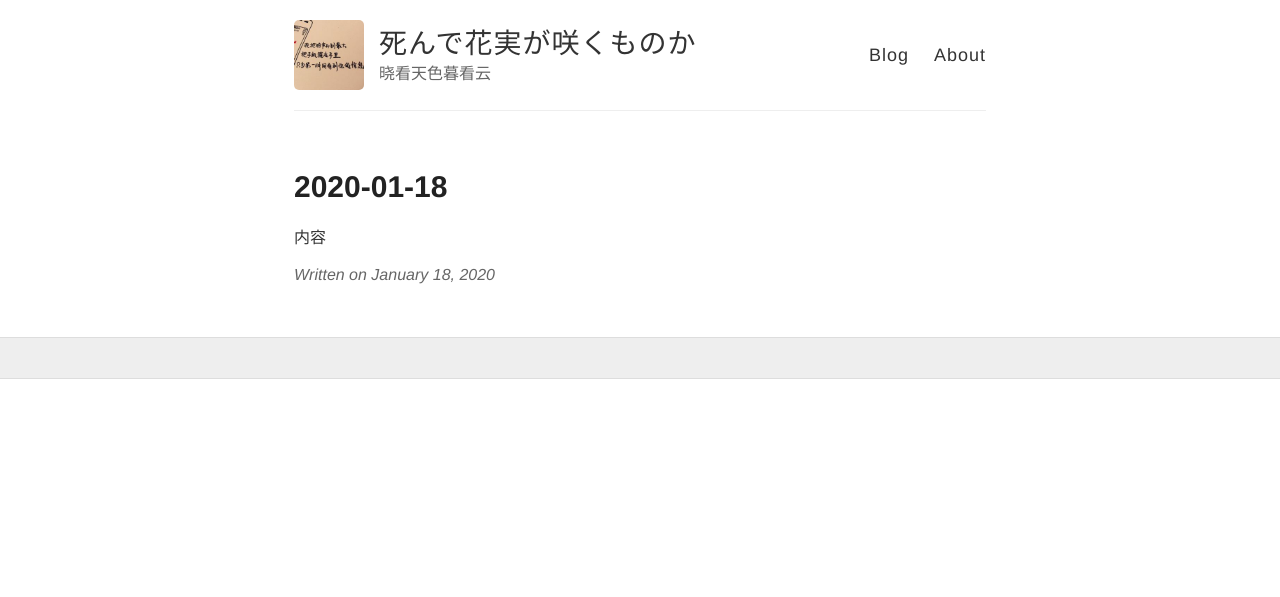
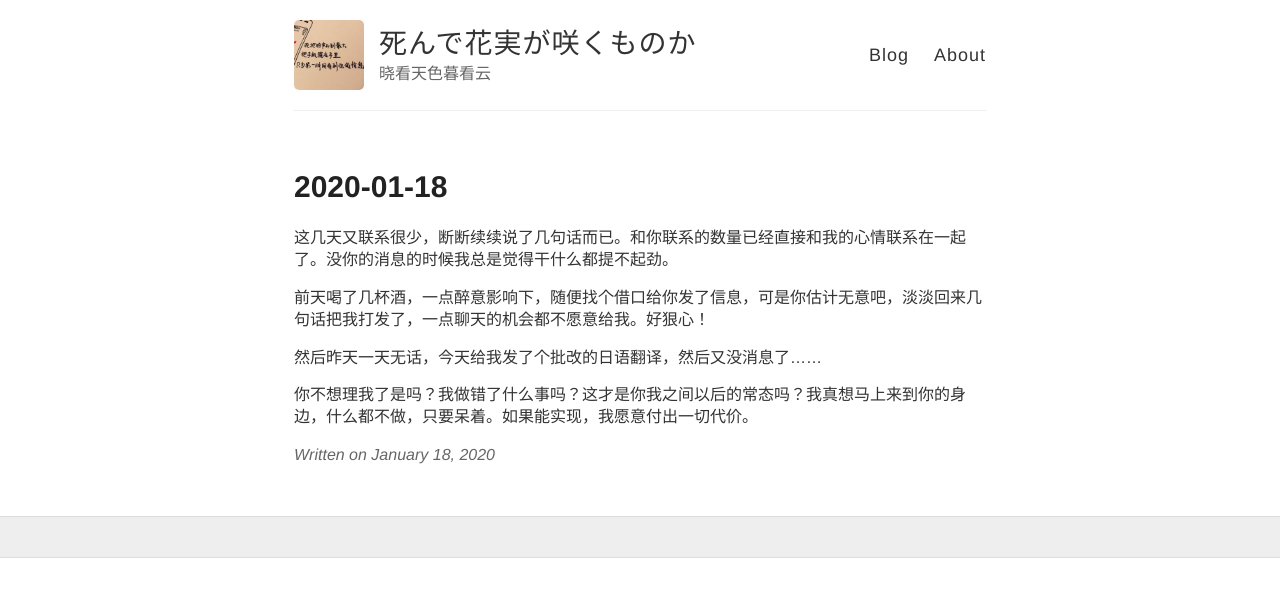
Before and after one commit to wiki650/wiki650.github.io, a Jekyll site: the page built from _posts/2020-01-18-wiki20200118.md, in a window 1280 px wide. Shown: the top 597 px of the page. Built offline with Jekyll 4.4.1, drawn with Linux system fonts in a browser that asks for light colours; comment, search, counter and statistics services are not loaded.

Commit message:
Update 2020-01-18-wiki20200118.md

```diff
--- a/_posts/2020-01-18-wiki20200118.md
+++ b/_posts/2020-01-18-wiki20200118.md
@@ -3,4 +3,10 @@ layout: post
 title: 2020-01-18
 ---
 
-内容
+这几天又联系很少，断断续续说了几句话而已。和你联系的数量已经直接和我的心情联系在一起了。没你的消息的时候我总是觉得干什么都提不起劲。
+
+前天喝了几杯酒，一点醉意影响下，随便找个借口给你发了信息，可是你估计无意吧，淡淡回来几句话把我打发了，一点聊天的机会都不愿意给我。好狠心！
+
+然后昨天一天无话，今天给我发了个批改的日语翻译，然后又没消息了……
+
+你不想理我了是吗？我做错了什么事吗？这才是你我之间以后的常态吗？我真想马上来到你的身边，什么都不做，只要呆着。如果能实现，我愿意付出一切代价。
```
